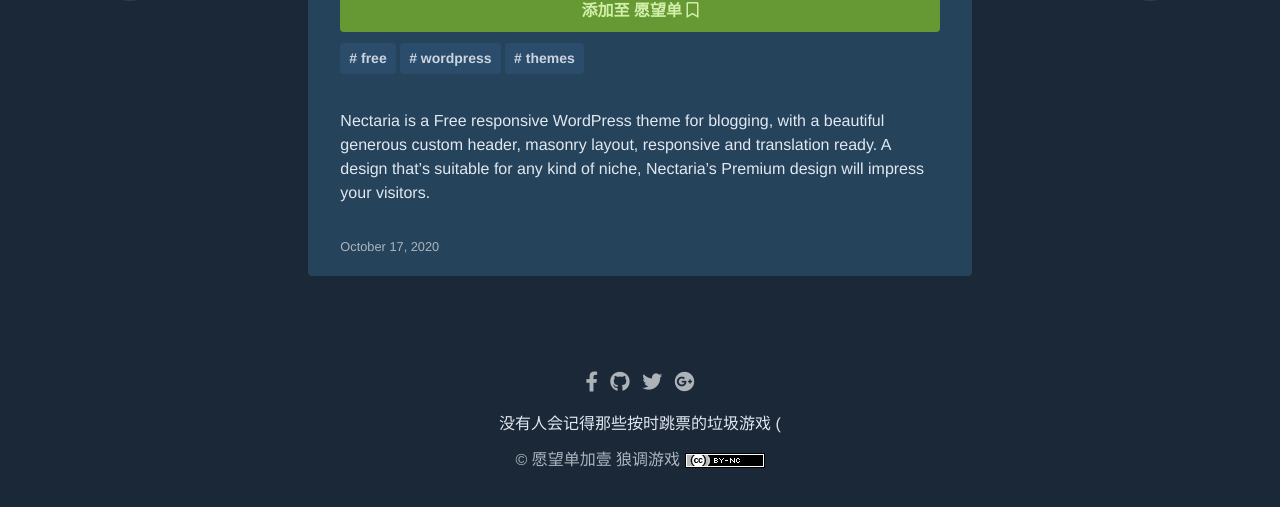
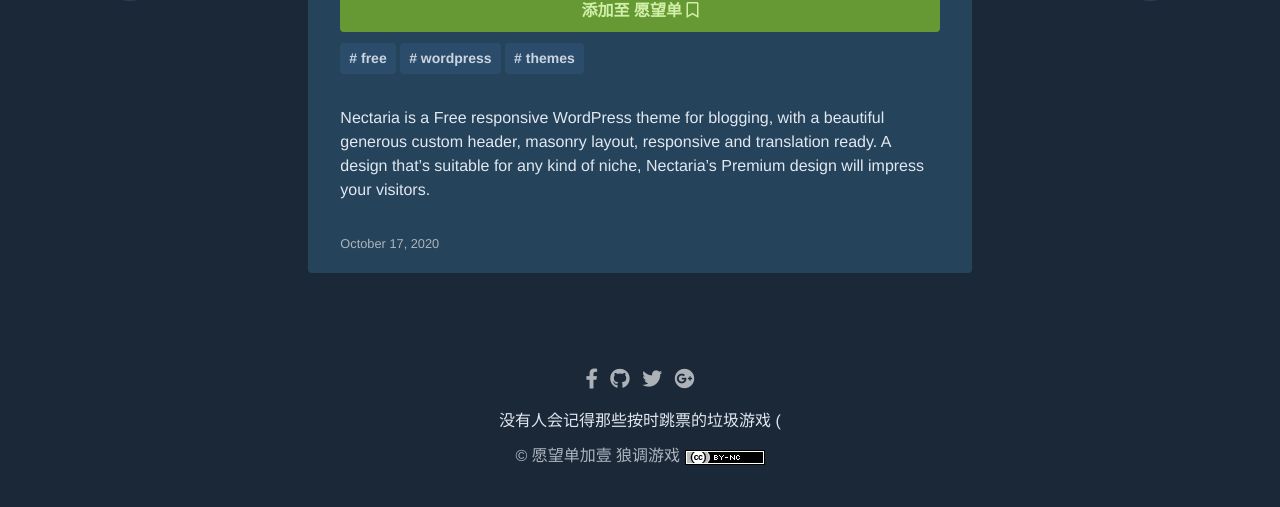
Before and after one commit to vicevolf/wishlist-gold, a Jekyll site: the page built from _posts/2020-10-17-nectaria.md, in a window 1280 px wide and 1114 px high. Shown: the part 583-1090 px from the top of the window. Built offline with Jekyll 4.4.1, drawn with Linux system fonts in a browser that asks for light colours; comment, search, counter and statistics services are not loaded.

Commit message:
Update theme.css

```diff
--- a/assets/css/theme.css
+++ b/assets/css/theme.css
@@ -696,5 +696,5 @@
 
 /* content */
 .content {
-  margin-top: 1.2rem;
+  margin-top: 1rem;
 }
```
